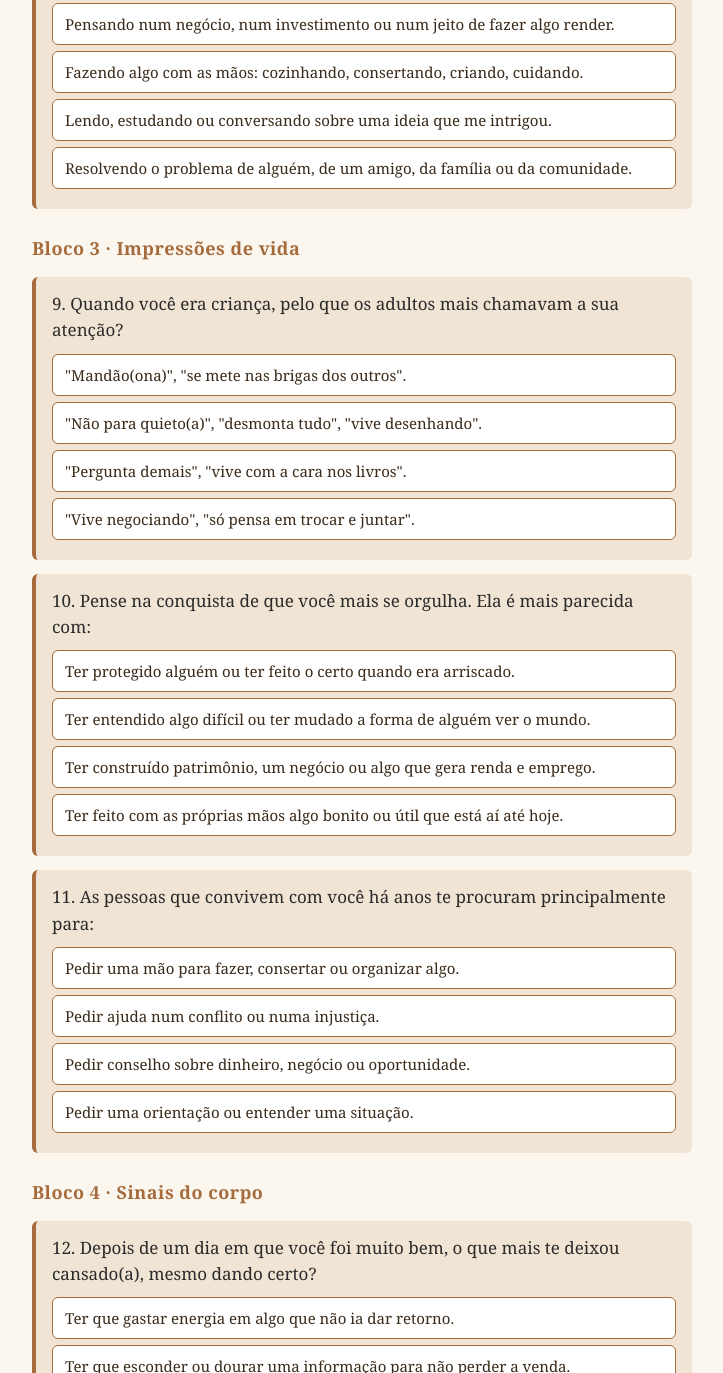
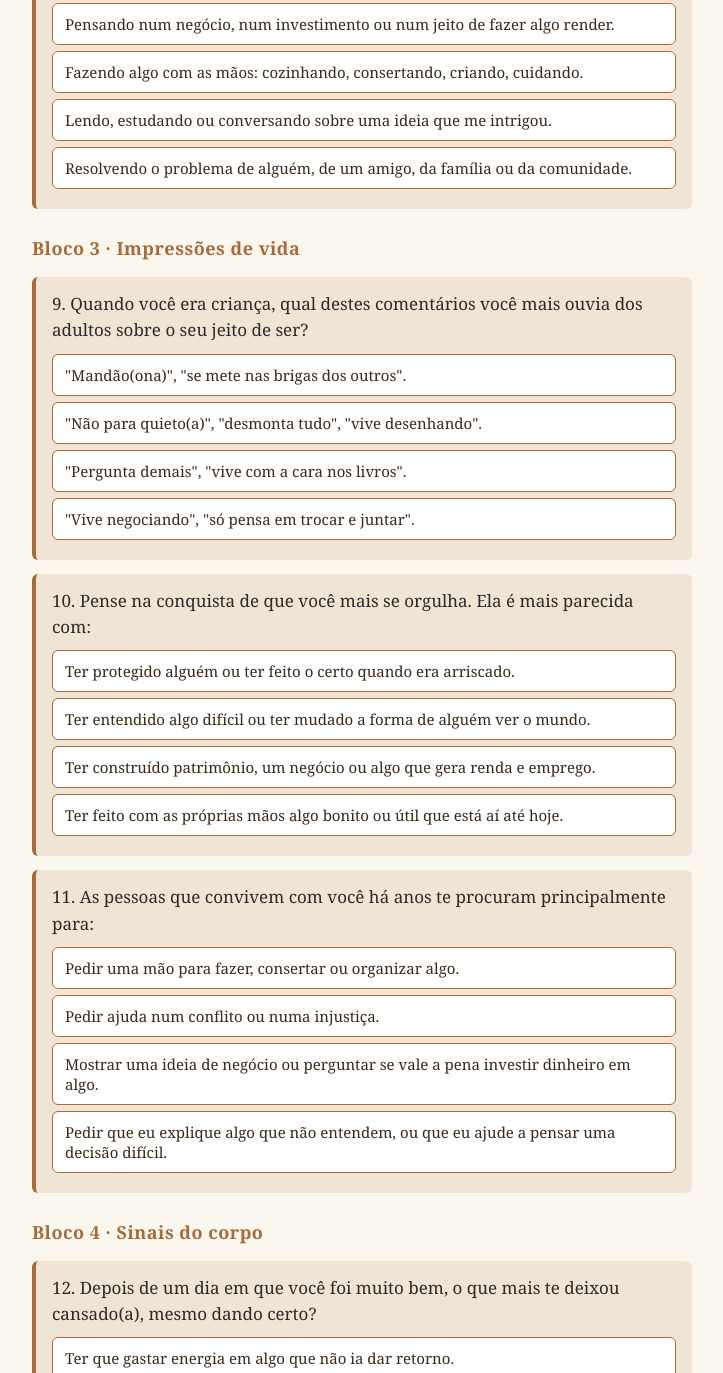
Before and after one commit to marciocontreras/mongedewallstreet-testes, a plain HTML site: page herois/teste/index.html in a window 1280 px wide. Shown: the part 2336-3709 px from the top of the page, without its empty margins (278-1001 px from the left). Drawn offline with Linux system fonts and the light colour scheme.

Commit message:
Heróis: pergunta 9 mais clara e opções da 11 diferenciadas
Co-Authored-By: Claude Opus 5.5 <noreply@anthropic.com>

```diff
--- a/herois/teste/index.html
+++ b/herois/teste/index.html
@@ -77,7 +77,7 @@ var Q=[
  ['Pensando num negócio, num investimento ou num jeito de fazer algo render.','Pensando num negócio, num investimento ou num jeito de fazer algo render.','M'],
  ['Fazendo algo com as mãos: cozinhando, consertando, criando, cuidando.','Fazendo algo com as mãos: cozinhando, consertando, criando, cuidando.','A']]],
 ['Bloco 3 · Impressões de vida'],
-['Quando você era criança, pelo que os adultos mais chamavam a sua atenção?','Quando {N} era criança (pelo que você sabe), pelo que os adultos mais chamavam a atenção?',[
+['Quando você era criança, qual destes comentários você mais ouvia dos adultos sobre o seu jeito de ser?','Quando {N} era criança (pelo que você sabe), qual destes comentários {N} mais ouvia dos adultos sobre o seu jeito de ser?',[
  ['"Pergunta demais", "vive com a cara nos livros".','"Pergunta demais", "vive com a cara nos livros".','S'],
  ['"Mandão(ona)", "se mete nas brigas dos outros".','"Mandão(ona)", "se mete nas brigas dos outros".','G'],
  ['"Vive negociando", "só pensa em trocar e juntar".','"Vive negociando", "só pensa em trocar e juntar".','M'],
@@ -88,9 +88,9 @@ var Q=[
  ['Ter construído patrimônio, um negócio ou algo que gera renda e emprego.','Ter construído patrimônio, um negócio ou algo que gera renda e emprego.','M'],
  ['Ter feito com as próprias mãos algo bonito ou útil que está aí até hoje.','Ter feito com as próprias mãos algo bonito ou útil que está aí até hoje.','A']]],
 ['As pessoas que convivem com você há anos te procuram principalmente para:','As pessoas que convivem com {N} há anos procuram {N} principalmente para:',[
- ['Pedir uma orientação ou entender uma situação.','Pedir uma orientação ou entender uma situação.','S'],
+ ['Pedir que eu explique algo que não entendem, ou que eu ajude a pensar uma decisão difícil.','Pedir que {N} explique algo que não entendem, ou que ajude a pensar uma decisão difícil.','S'],
  ['Pedir ajuda num conflito ou numa injustiça.','Pedir ajuda num conflito ou numa injustiça.','G'],
- ['Pedir conselho sobre dinheiro, negócio ou oportunidade.','Pedir conselho sobre dinheiro, negócio ou oportunidade.','M'],
+ ['Mostrar uma ideia de negócio ou perguntar se vale a pena investir dinheiro em algo.','Mostrar uma ideia de negócio ou perguntar se vale a pena investir dinheiro em algo.','M'],
  ['Pedir uma mão para fazer, consertar ou organizar algo.','Pedir uma mão para fazer, consertar ou organizar algo.','A']]],
 ['Bloco 4 · Sinais do corpo'],
 ['Depois de um dia em que você foi muito bem, o que mais te deixou cansado(a), mesmo dando certo?','Depois de um dia em que foi muito bem, o que mais costuma cansar {N}, mesmo dando certo?',[
@@ -126,7 +126,7 @@ function quiz(modo,done){
   if(q.length===1){h+='<h3>'+q[0]+'</h3>';return}
   var i=qi++;var t=modo==='o'?q[1].split('{N}').join(esc(nome)):q[0];
   var ops=shuffle(q[2],i*7+3);
-  h+='<div class="q"><p>'+(i+1)+'. '+t+'</p><div data-i="'+i+'">'+ops.map(function(o){return '<button type="button" class="opt" data-h="'+o[2]+'">'+(modo==='o'?o[1]:o[0])+'</button>'}).join('')+'</div></div>';
+  h+='<div class="q"><p>'+(i+1)+'. '+t+'</p><div data-i="'+i+'">'+ops.map(function(o){return '<button type="button" class="opt" data-h="'+o[2]+'">'+(modo==='o'?o[1].split('{N}').join(esc(nome)):o[0])+'</button>'}).join('')+'</div></div>';
  });
  h+='<p class="prog" id="mws-prog">0 de '+QS.length+' respondidas</p><button class="btn" id="mws-go" type="button">Ver resultado</button>';
  app.innerHTML=h;
```
